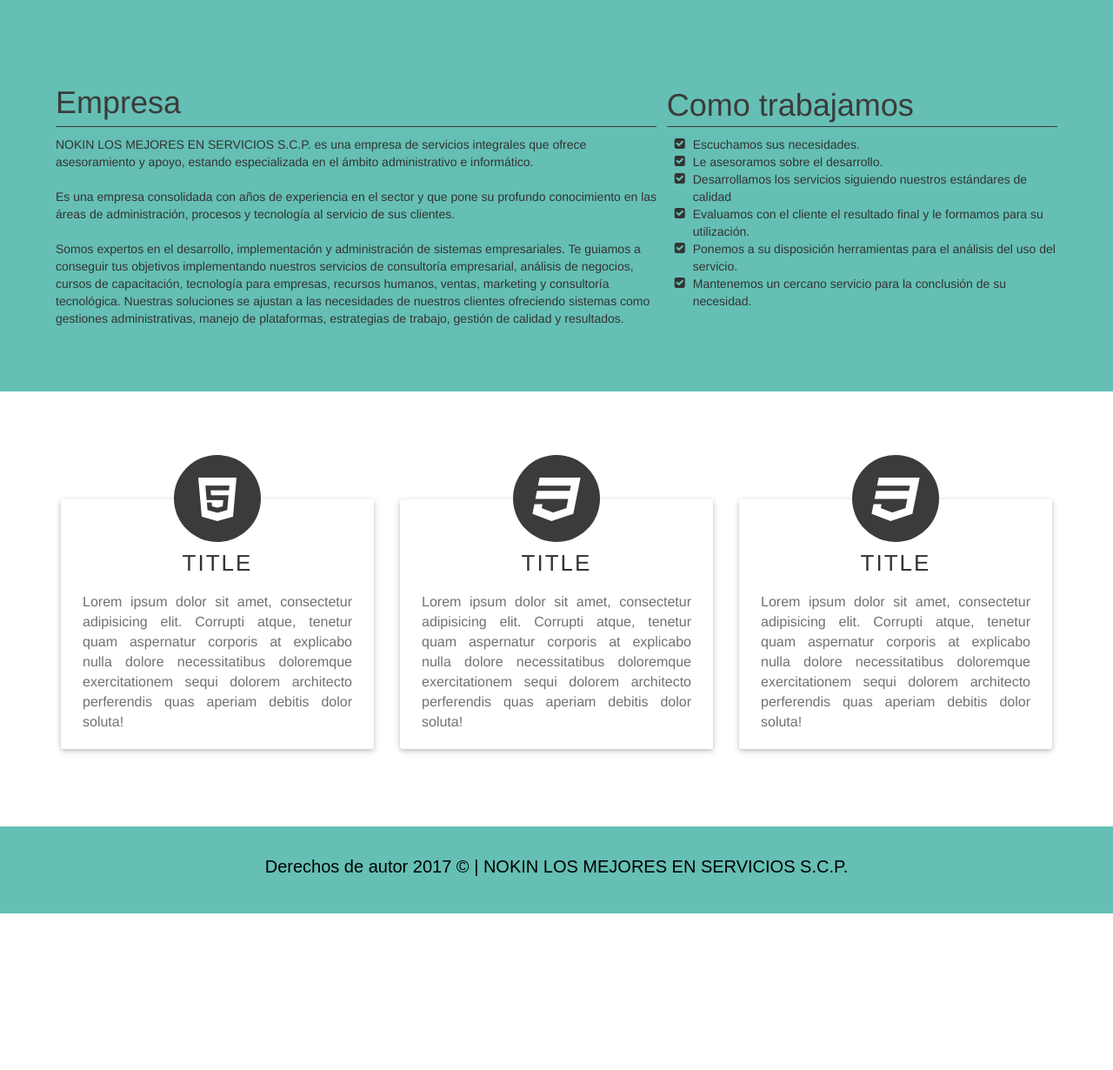
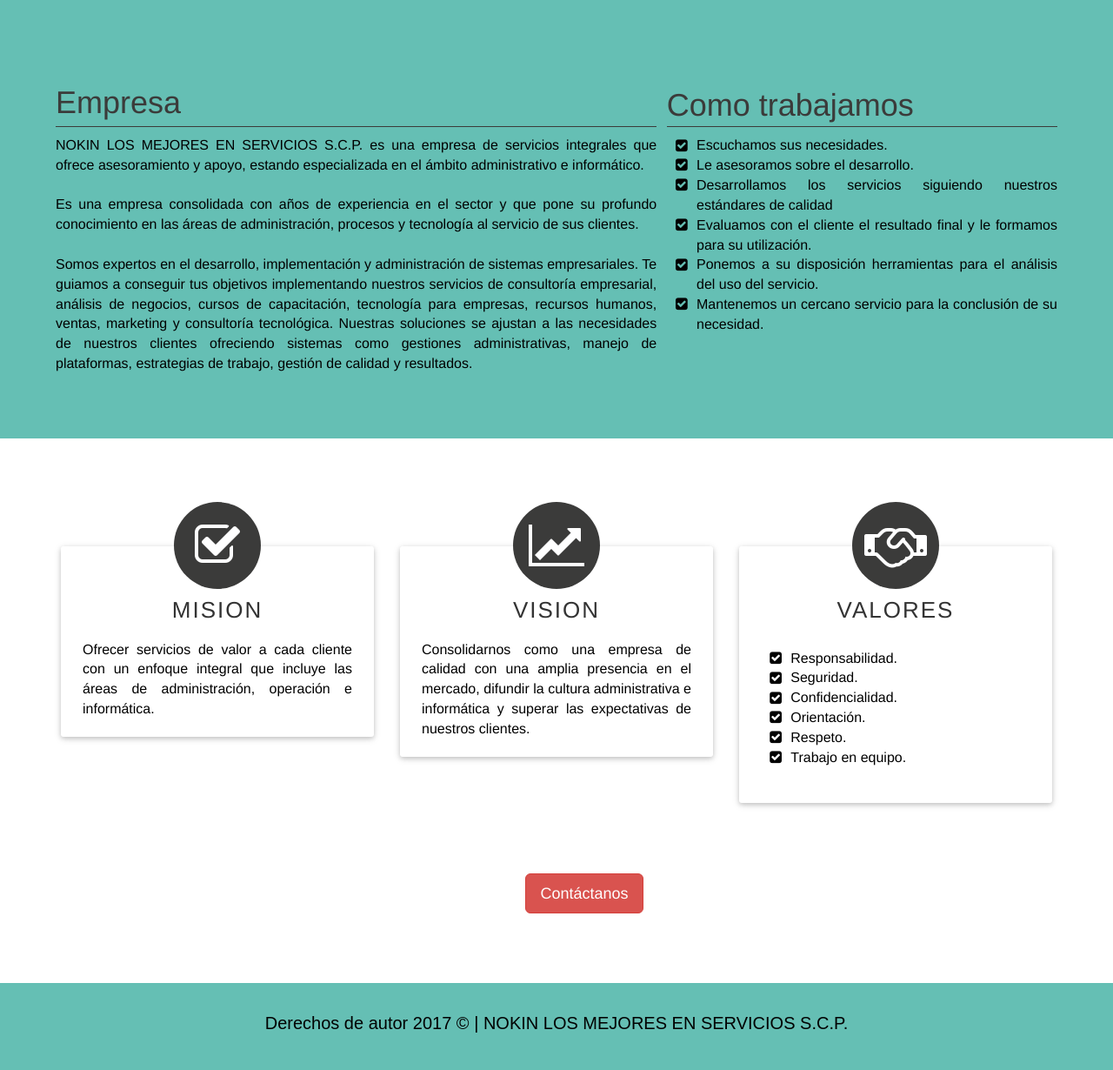
Before and after one commit to esteban1234/Nokin, a PHP site: page /vistas/nosotros.php in a window 1280 px wide. Shown: the part 217-1447 px from the top of the page at 87% size. Before the commit the page ends 1267 px from the top, so only its background shows below. Run offline with PHP 8.4, Linux system fonts and the light colour scheme.

Commit message:
nosotros listos

```diff
--- a/css/estilos.css
+++ b/css/estilos.css
@@ -1827,10 +1827,20 @@ footer p{
   /*border:2px red solid;*/
   width: 60%;
 }
+.uno p{
+  color: #000;
+  font-size: 16px;
+  text-align: justify;
+}
 .dos{
   /*border:2px red solid;*/
   width: 39%;
   margin-top: 1.3%;
+}
+.fa-ul{
+  color: #000;
+  font-size: 16px;
+  text-align: justify;
 }
 .mvv{
   width: 100%;
@@ -1856,6 +1866,12 @@ footer p{
     width: 100px;
     margin-top: -61px;
 }
+.box:hover .box-icon {
+    background-color: #65BFB4;
+}
+.box:hover span {
+    color:#000;
+}
 .box-icon span {
     color: #fff;
     display: table-cell;
--- a/index.php
+++ b/index.php
@@ -164,7 +164,7 @@
             <!-- <div class="row my-5"> -->
 
               <div class="col-xs-12 col-lg-4">
-                <div class="col-xs-12 col-lg-12"><i class="d-block fa fa-3x fa-pencil-square-o"></i></div><br><br>
+                <div class="col-xs-12 col-lg-12"><i class="d-block fa fa-3x fa-desktop"></i></div><br><br>
                 <h4 class="new-font-tamano">ASESORAMIENTO WEB</h4>
                 <p class="alinear">Toda idea o proyecto debe tener un asesoramiento Web profesional.
                 Cualquier decision influye en el exito o rentabilidad del proyecto. Es importante tener presencia en Internet pero el como se haga será lo que diferencie el éxito del fracaso.
@@ -175,7 +175,7 @@
             <!-- <div class="row my-5"> -->
 
               <div class="col-xs-12 col-lg-4">
-                <div class="col-xs-12 col-lg-12"><i class="d-block fa fa-usd fa-3x"></i></div><br><br>
+                <div class="col-xs-12 col-lg-12"><i class="d-block fa fa-cogs fa-3x"></i></div><br><br>
                 <h4 class="new-font-tamano">SOPORTE TECNICO</h4>
                 <p class="alinear">Todos los servicios necesarios para que los sistemas se mantengan actualizados, operando adecuadamente y adaptándose a los nuevos requerimientos del negocio. Su empresa tendrá un solo punto de contacto en donde apoyarse para levantar casos de servicio, requerir adaptaciones para nueva funcionalidad del negocio o simplemente requerir reportes especializados.</p>
               </div>
@@ -184,7 +184,7 @@
             <!-- <div class="row my-5"> -->
 
               <div class="col-xs-12 col-lg-4">
-                <div class="col-xs-12 col-lg-12"><i class="d-block fa  fa-3x fa-university"></i></div><br><br>
+                <div class="col-xs-12 col-lg-12"><i class="d-block fa  fa-3x fa-pie-chart"></i></div><br><br>
                 <h4 class="new-font-tamano">Análisis, Diseño y Automatización de Procesos</h4>
                 <p class="alinear">Nuestros consultores ayudarán a su empresa a comprender mejor sus procesos de negocio y en base a un entendimiento claro, identificar las áreas de oportunidad que permitirán obtener reducciones en tiempo y costo mediante la adecuación o implementación de un sistema de información.</p>
               </div>
--- a/vistas/nosotros.php
+++ b/vistas/nosotros.php
@@ -68,11 +68,11 @@
         <div class="col-xs-12 col-sm-6 col-md-4">
             <div class="box">
                 <div class="box-icon">
-                    <span class="fa fa-4x fa-html5"></span>
+                    <span class="fa fa-4x fa-check-square-o"></span>
                 </div>
                 <div class="info">
-                    <h4 class="text-center">Title</h4>
-                    <p>Lorem ipsum dolor sit amet, consectetur adipisicing elit. Corrupti atque, tenetur quam aspernatur corporis at explicabo nulla dolore necessitatibus doloremque exercitationem sequi dolorem architecto perferendis quas aperiam debitis dolor soluta!</p>
+                    <h4 class="text-center">MISION</h4>
+                    <p style="color: #000; font-size: 16px;">Ofrecer servicios de valor a cada cliente con un enfoque integral que incluye las áreas de administración, operación e informática.</p>
 
                 </div>
             </div>
@@ -81,11 +81,11 @@
         <div class="col-xs-12 col-sm-6 col-md-4">
             <div class="box">
                 <div class="box-icon">
-                    <span class="fa fa-4x fa-css3"></span>
+                    <span class="fa fa-4x fa-line-chart"></span>
                 </div>
                 <div class="info">
-                    <h4 class="text-center">Title</h4>
-                    <p>Lorem ipsum dolor sit amet, consectetur adipisicing elit. Corrupti atque, tenetur quam aspernatur corporis at explicabo nulla dolore necessitatibus doloremque exercitationem sequi dolorem architecto perferendis quas aperiam debitis dolor soluta!</p>
+                    <h4 class="text-center">VISION</h4>
+                    <p style="color: #000; font-size: 16px;">Consolidarnos como una empresa de calidad con una amplia presencia en el mercado, difundir la cultura administrativa e informática y superar las expectativas de nuestros clientes.</p>
 
                 </div>
             </div>
@@ -94,11 +94,20 @@
         <div class="col-xs-12 col-sm-6 col-md-4">
             <div class="box">
                 <div class="box-icon">
-                    <span class="fa fa-4x fa-css3"></span>
+                    <span class="fa fa-4x fa-handshake-o"></span>
                 </div>
                 <div class="info">
-                    <h4 class="text-center">Title</h4>
-                    <p>Lorem ipsum dolor sit amet, consectetur adipisicing elit. Corrupti atque, tenetur quam aspernatur corporis at explicabo nulla dolore necessitatibus doloremque exercitationem sequi dolorem architecto perferendis quas aperiam debitis dolor soluta!</p>
+                    <h4 class="text-center">VALORES</h4>
+                    <p>
+	                  <ul class="fa-ul">
+						  <li><i class="fa-li fa fa-check-square"></i>Responsabilidad.</li>
+						  <li><i class="fa-li fa fa-check-square"></i>Seguridad.</li>
+						  <li><i class="fa-li fa fa-check-square"></i>Confidencialidad.</li>
+						  <li><i class="fa-li fa fa-check-square"></i>Orientación.</li>
+						  <li><i class="fa-li fa fa-check-square"></i>Respeto.</li>
+						  <li><i class="fa-li fa fa-check-square"></i>Trabajo en equipo.</li>
+					  </ul>
+					</p>
 
                 </div>
             </div>
@@ -107,6 +116,10 @@
 </div>
 </article>
 
+<div style="text-align: center; width: 100%;">
+  <a href="contacto.php"><button type="button" class="btn btn-danger btn-lg">Contáctanos</button></a>
+</div>
+<br><br><br><br>
 
 <span class="ir-arriba"><i class="fa fa-chevron-up" aria-hidden="true"></i></span>
 <?php include 'pie.php' ?>
```
Also changed, not shown: vistas/servicios.php (+30 -0 lines).
